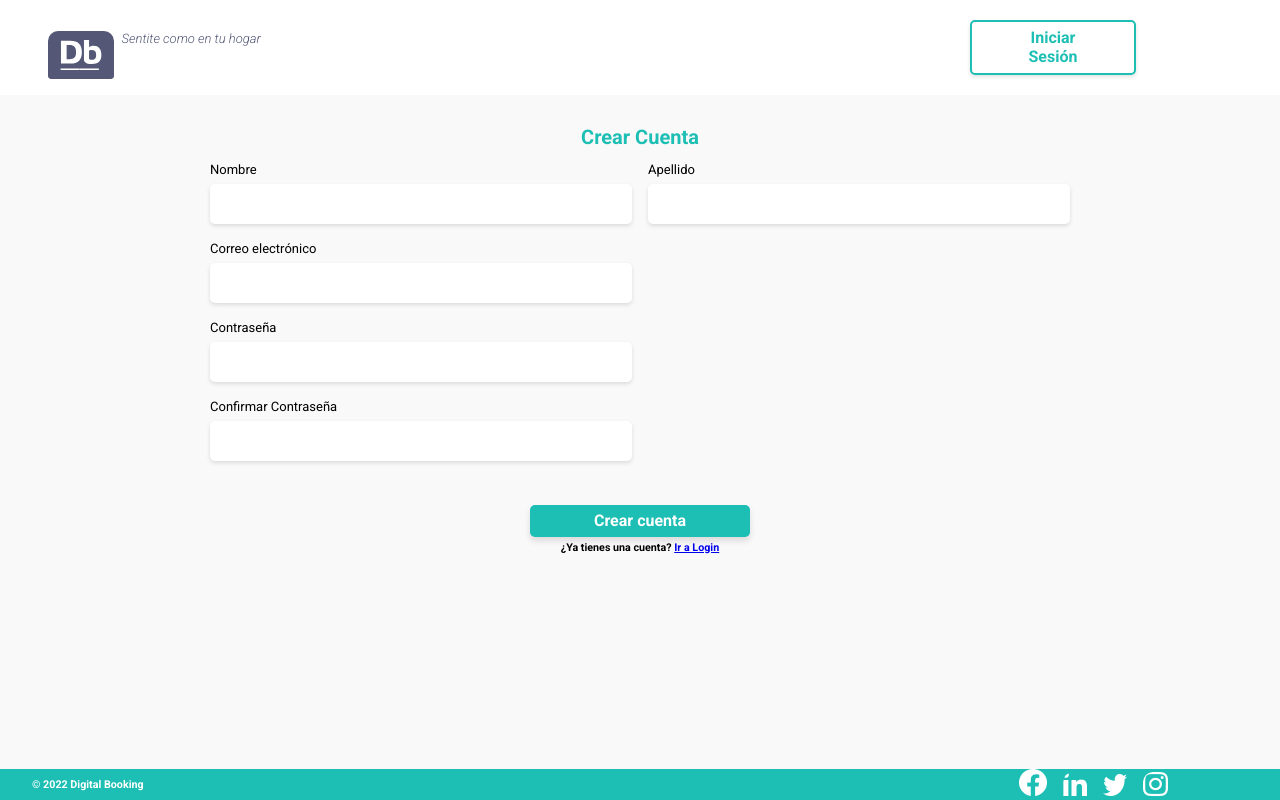
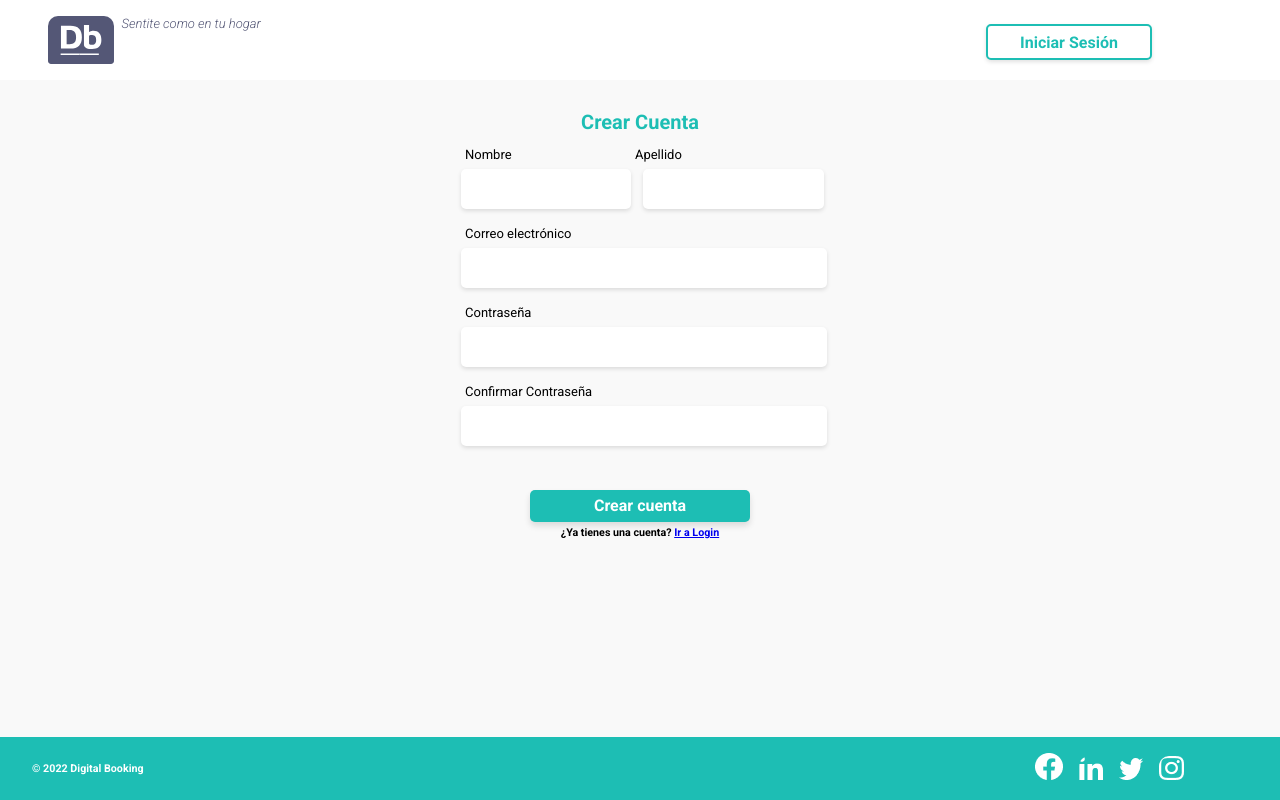
Before and after one commit to Nico-acuna/TpIntegrador, a React (Create React App) app: page /signup in a window 1280 px wide. Built offline with nearby package versions, Linux system fonts and the light colour scheme.

Commit message:
ajustando estilos

```diff
--- a/src/App.css
+++ b/src/App.css
@@ -10,11 +10,20 @@
 
 * {
   font-family: var(--main-font);
+
 }
 
 
 .App {
   text-align: center;
+  width: 100vw;
+  overflow-x:hidden;
+}
+
+.app-container {
+  width: 100%;
+  margin:0;
+  padding: 0;
 }
 
 .submit {
--- a/src/Components/BloqueBuscador.jsx
+++ b/src/Components/BloqueBuscador.jsx
@@ -1,7 +1,7 @@
 import { useState } from 'react'
 import '../styles/BloqueBuscador.css'
 import cities from '../cities.json'
-import { ClickAwayListener } from '../components/OutsideController'
+import { ClickAwayListener } from './OutsideController'
 
 export function BloqueBuscador() {
   const [showMenu, setShowMenu] = useState(false)
--- a/src/index.css
+++ b/src/index.css
@@ -1,9 +1,19 @@
+html {
+  margin: 0;
+  padding: 0;
+  box-sizing: border-box;
+  width: 100vw;
+}
+
 body {
   margin: 0;
+  padding: 0;
+  box-sizing: border-box;
   -webkit-font-smoothing: antialiased;
   -moz-osx-font-smoothing: grayscale;
   background-color: #f9f9f9;
   overflow-x: hidden;
+  width: 100vw;
 }
 
 code {
--- a/src/styles/footer.css
+++ b/src/styles/footer.css
@@ -1,6 +1,7 @@
 @import url("../App.css");
 
 .MainFooter {
+    margin: 0;
     display: flex;
     flex-direction: row;
     justify-content: space-between;
@@ -13,11 +14,12 @@
     bottom: 0;
     width: 100vw;
     height: fit-content;
+    padding-block: 1rem;
 }
 
 .social {
     width: fit-content;
-    margin-right: 4rem;
+    padding-right: 3rem;
 }
 
 .social img {
--- a/src/styles/login.css
+++ b/src/styles/login.css
@@ -1,4 +1,8 @@
 @import url("../App.css");
+
+.LoginForm {
+    width: 100vw;
+}
 
 .title {
     color: var(--primary-color);
@@ -12,15 +16,16 @@
     flex-direction: column;
     justify-content:center;
     align-items: center;
-    width:100vw;
+    width:100%;
     margin-top: 4rem;
+    overflow-x: hidden;
 }
 
 .login-form{
     display: flex;
     flex-direction: column;
     padding-left: 3rem;
-    width:300px;
+    min-width:300px;
 
 }
 
--- a/src/styles/mainHeader.css
+++ b/src/styles/mainHeader.css
@@ -1,9 +1,10 @@
 @import url("../App.css");
 
 .MainHeader {
+    margin: 0;
     display: flex;
     flex-direction: row;
-     width: 100vw;
+    width: 100vw;
     justify-content: space-between;
     align-items: flex-end;
     padding-inline: 3rem;
@@ -27,11 +28,11 @@
 .MainHeader button {
     height: fit-content;
     margin-left: 0.5rem;
-    margin-right: 6rem;
+    margin-right: 5rem;
     border: 2px solid;
     border-color: var(--primary-color);
     color: var(--primary-color);
-    padding-inline: 2.5rem;
+    padding-inline: 2rem;
     padding-block: 0.4rem;
     border-radius: 5px;
     background-color: var(--bg-color);
--- a/src/styles/registration.css
+++ b/src/styles/registration.css
@@ -1,4 +1,8 @@
 @import url("../App.css");
+
+.RegistrationForm {
+    width: 100vw;
+}
 
 .errorInput{
     border: 2px solid red;
@@ -9,19 +13,19 @@
     color: red;
 }
 
-.registration-form{
-    display: flex;
-    flex-direction: column;
-}
-
 
 .registration-container{
     display: flex;
     flex-direction: column;
     justify-content:center;
     align-items: center;
-    width:100vw;
     margin-top: 1.5rem;
+    overflow-x:hidden;
+}
+
+.registration-form{
+    display: flex;
+    flex-direction: column;
 }
 
 .registration-form input {
@@ -29,8 +33,9 @@
     border-radius: 5px;
     box-shadow: 0px 2px 4px rgba(0, 0, 0, 0.12);
     padding-block: 0.5rem;
-    margin-inline: 0.5rem;
+    /* margin-inline: 0.5rem; */
     padding-left: 0.5rem;
+    width: 100%;
 }
 
 
@@ -52,6 +57,17 @@
     flex-direction: row;
 }
 
+.fullname {
+    width: 96%;
+}
+
+#email, #pass, #passwordC {
+    width: 100%;
+}
+
+#lastName{
+    margin-left: 1rem;
+}
 .registered-name {
     display: flex;
     flex-direction: column;
```
